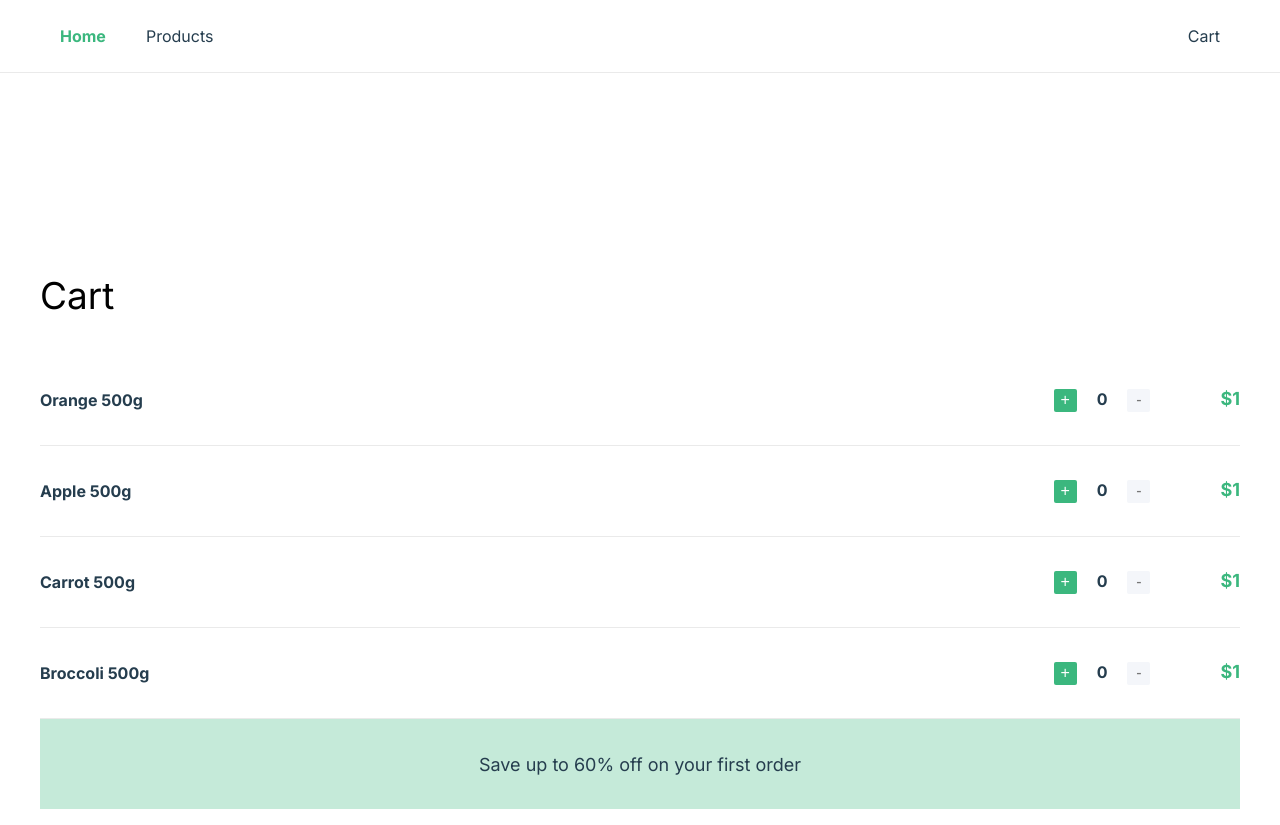
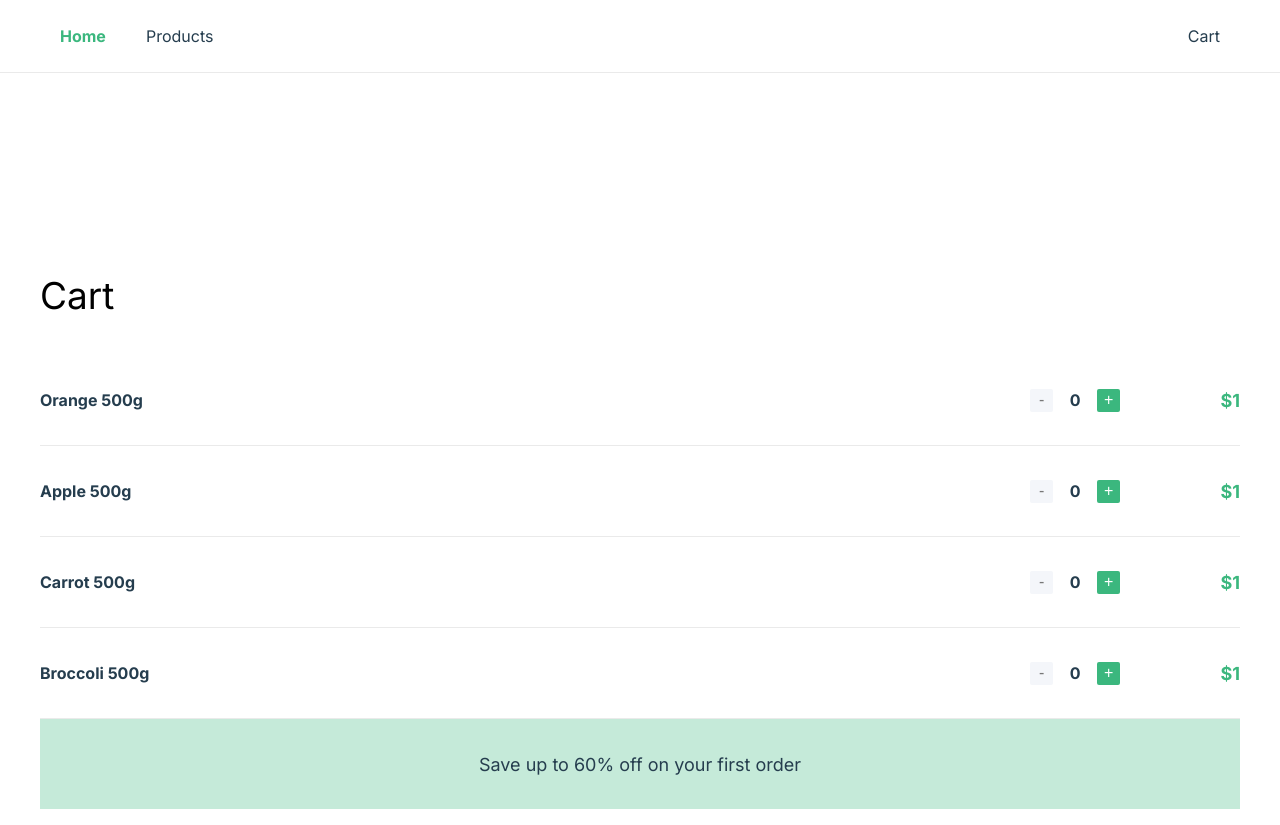
Before and after one commit to ynmkim/grocery-fresh, a Next.js app: page /cart in a window 1280 px wide. Built offline with nearby package versions, Linux system fonts and the light colour scheme.

Commit message:
수량 버튼 정렬 버그 수정

```diff
--- a/app/cart/page.js
+++ b/app/cart/page.js
@@ -27,12 +27,12 @@ function CartItem(props) { // 자식 컨포넌트
   return (
     <li className="cart-item">
       <h4 className="product-title">{props.productName} 500g</h4>
-      <div className="flex-col">
+      <div className="product-quantity">
+        <button className="button-quantity minus" onClick={() => { quantityChange(quantity - 1) }}>-</button>
+        <strong className="quantity">{ quantity }</strong>
         <button className="button-quantity plus" onClick={() => { quantityChange(quantity + 1) }}>+</button>
-        <strong className="product-quantity">{ quantity }</strong>
-        <button className="button-quantity minus" onClick={() => { quantityChange(quantity - 1) }}>-</button>
-        <strong className="product-price">$1</strong>
       </div>
+      <strong className="product-price">$1</strong>
     </li>
   )
 };
--- a/app/globals.css
+++ b/app/globals.css
@@ -105,7 +105,8 @@ h1,h2,h3,h4,h5,h6 {
   width: 12px;
   height: 12px;
 }
-.product-text .flex-row {
+.product-quantity {
+  width: 90px;
   display: flex;
   align-items: center;
   justify-content: space-between;
@@ -121,8 +122,7 @@ h1,h2,h3,h4,h5,h6 {
   flex-basis: 80%;
   color: #253D4E;
 }
-.cart-list .product-quantity {
-  padding: 0 20px;
+.cart-list .quantity {
   color: #253D4E;
 }
 .cart-list .product-price {
@@ -155,3 +155,8 @@ h1,h2,h3,h4,h5,h6 {
   background-color: #C5EAD9;
   color: #253D4E;
 }
+.flex-row {
+  display: flex;
+  align-items: center;
+  justify-content: space-between;
+}
```
